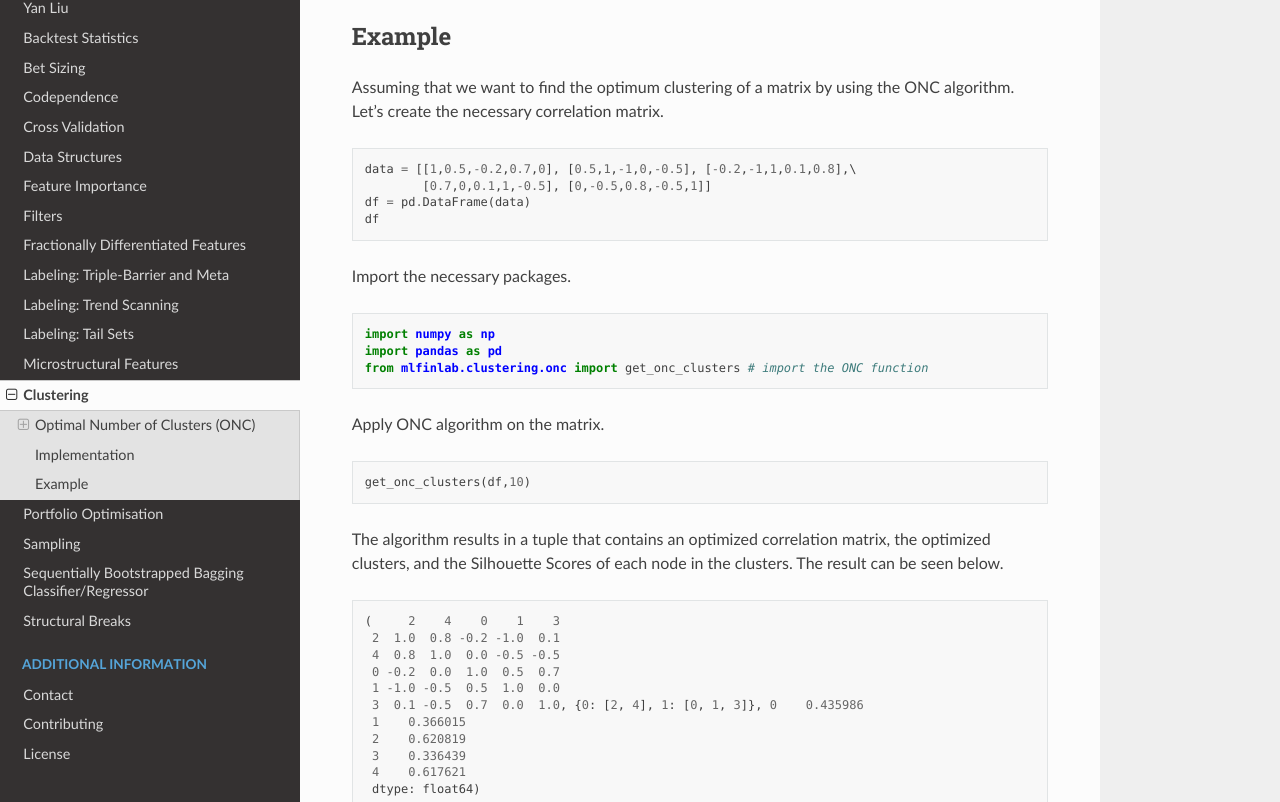
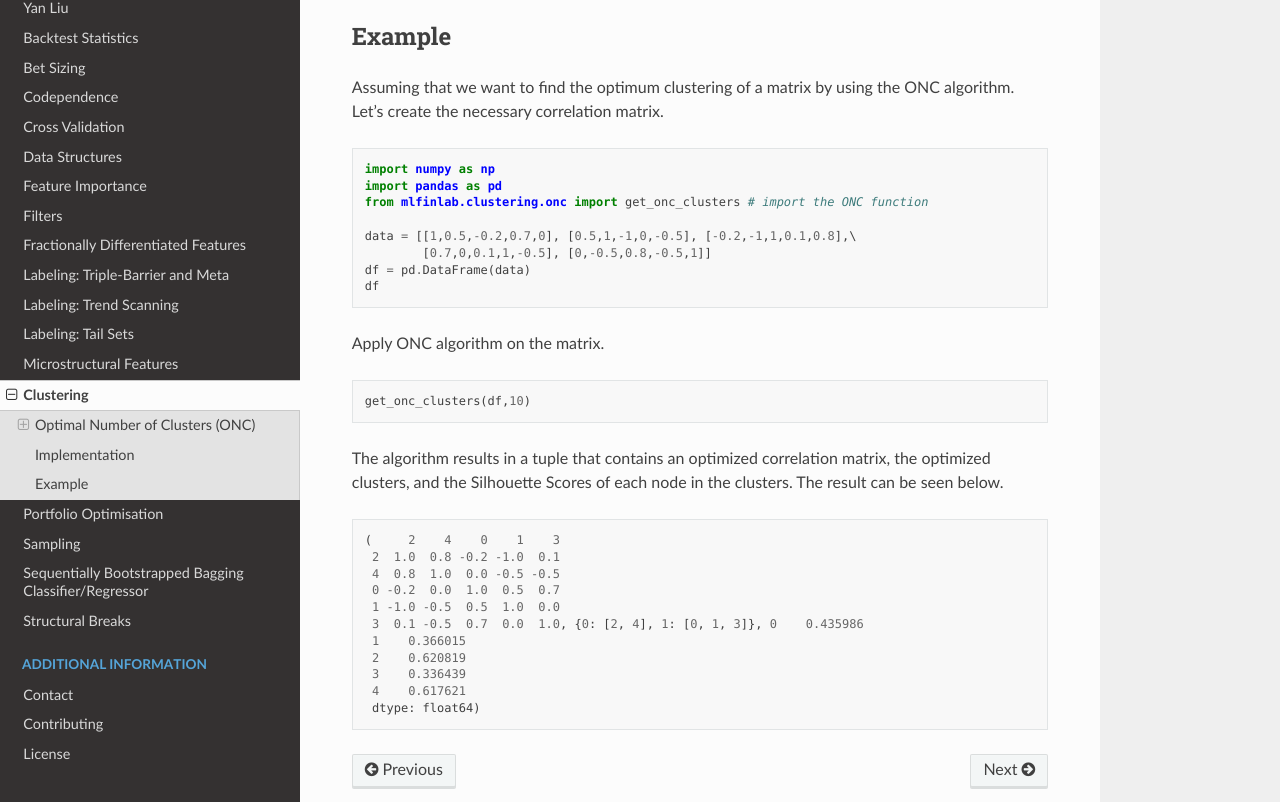
Before and after one commit to hudson-and-thames/mlfinlab, a Sphinx documentation site: the page built from docs/source/implementations/clustering.rst, in a window 1280 px wide and 900 px high, scrolled down 10766 px, cut to the strip 98-900 px from the top of the window. Built offline with Sphinx 7.4.7 and the Read the Docs theme 2.0.0, drawn with Linux system fonts in a browser that asks for light colours.

Commit message:
modified clustering.rst

```diff
--- a/docs/source/implementations/clustering.rst
+++ b/docs/source/implementations/clustering.rst
@@ -447,18 +447,15 @@ Assuming that we want to find the optimum clustering of a matrix by using the ON
 
 .. code-block:: python
 
+    import numpy as np
+    import pandas as pd
+    from mlfinlab.clustering.onc import get_onc_clusters # import the ONC function
+
     data = [[1,0.5,-0.2,0.7,0], [0.5,1,-1,0,-0.5], [-0.2,-1,1,0.1,0.8],\
             [0.7,0,0.1,1,-0.5], [0,-0.5,0.8,-0.5,1]]
     df = pd.DataFrame(data)
     df
 
-Import the necessary packages.
-
-.. code-block:: python
-
-    import numpy as np
-    import pandas as pd
-    from mlfinlab.clustering.onc import get_onc_clusters # import the ONC function
 
 Apply ONC algorithm on the matrix.
 
```
